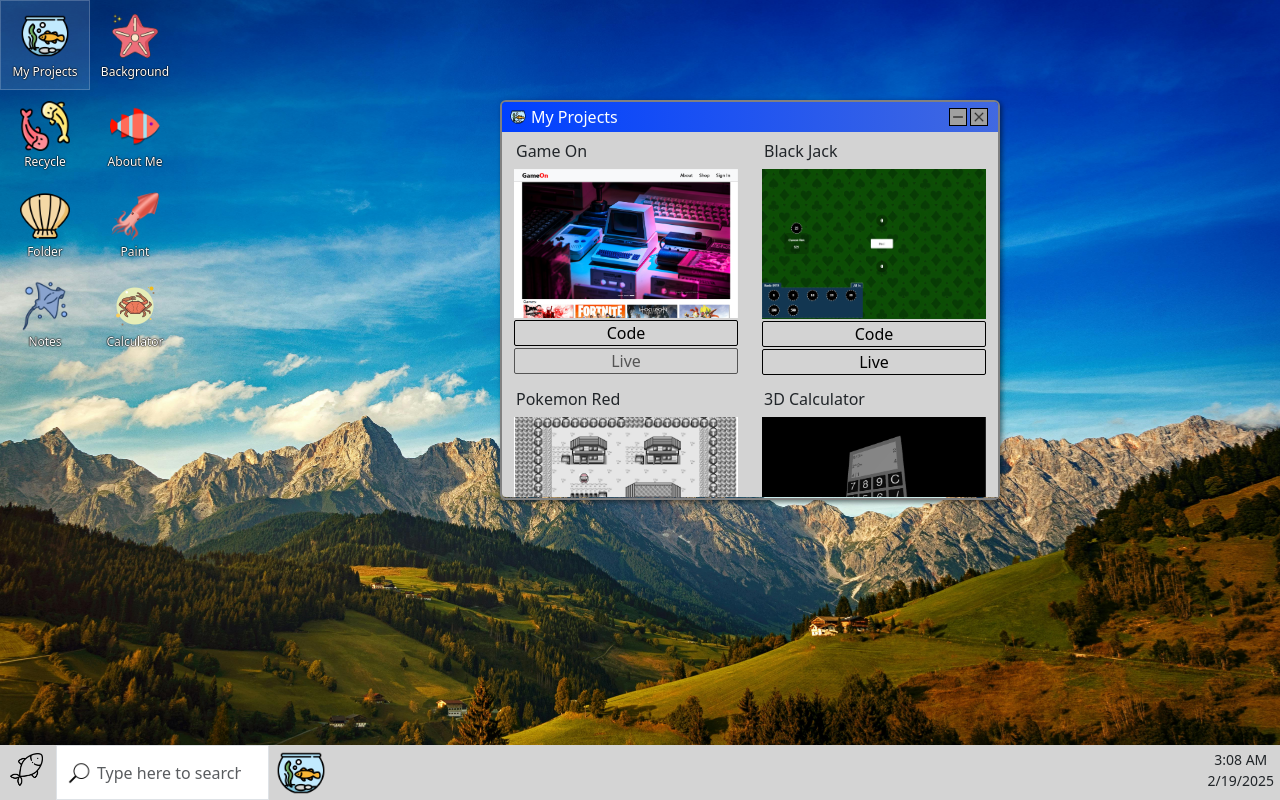
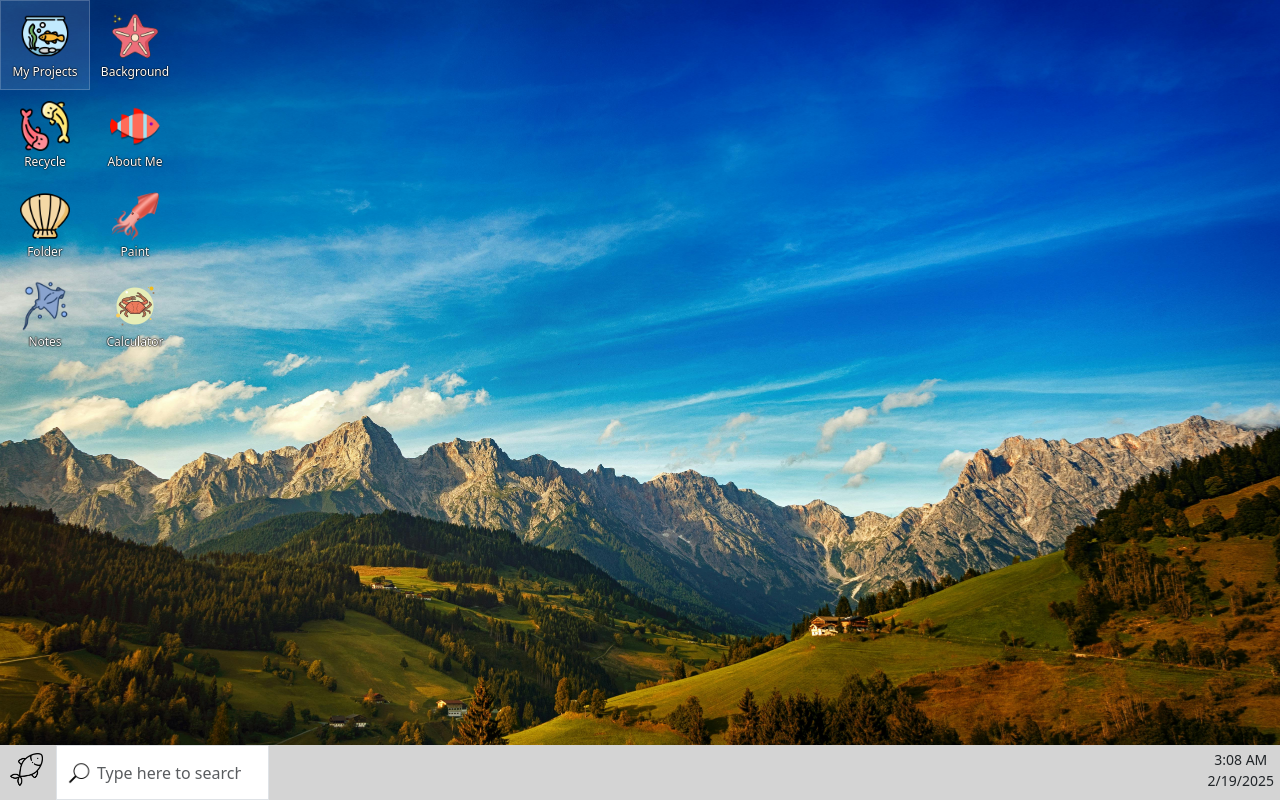
Before and after one commit to TheLvableMrFish/Fish_OS, a React (Create React App) app: page / in a window 1280 px wide. Built offline with nearby package versions, Linux system fonts and the light colour scheme.

Commit message:
Edited MyProjects so that when the live or code link have 'n/a' its a div with no link, edited the applications_data to reflect the new width and height of the window of MyProjects.js

```diff
--- a/src/Apps/MyProjects.js
+++ b/src/Apps/MyProjects.js
@@ -17,18 +17,27 @@ const MyProjects =({})=>{
                         <img className='my-project-img img-fluid' src={`./projects/${project.img}.png`} />
                         <div className='my-project-btns row'>
 
-                        {}
-                        <a
-                            className={`my-project-code my-project-btn ${project.code_link === 'n/a' ? 'my-project-not-active' : ''}`}
-                            target='_blank'
-                            href={project.code_link != 'n/a' ? project.code_link : '#'}
-                        >Code</a>
-                        <a
-                            className={`my-project-live my-project-btn ${project.host_link === 'n/a' ? 'my-project-not-active' : ''}`}
-                            target='_blank'
-                            href={project.host_link != 'n/a' ? project.host_link : '#'}
-                        >Live</a>
+                        {project.code_link === 'n/a' ?
+                            <div
+                                className={`my-project-code my-project-btn  my-project-not-active`}
+                            >Code</div> :
+                            <a
+                                className={`my-project-code my-project-btn`}
+                                target='_blank'
+                                href={project.code_link}
+                            >Code</a>
+                        }
 
+                        {project.host_link === 'n/a' ?
+                            <div
+                                className={`my-project-code my-project-btn  my-project-not-active`}
+                            >Live</div> :
+                            <a
+                                className={`my-project-code my-project-btn`}
+                                target='_blank'
+                                href={project.host_link}
+                            >Live</a>
+                        }
                         </div>
                     </div>
                 ))
--- a/src/Data/applications_data.js
+++ b/src/Data/applications_data.js
@@ -15,7 +15,8 @@ export const application_data = [
         row: 0,
         col: 0,
         app: <MyProjects />,
-
+        width: 500,
+        height: 400,
     },
     {
         id: 2,
--- a/src/Pages/Desktop.js
+++ b/src/Pages/Desktop.js
@@ -91,17 +91,17 @@ const Desktop =()=>{
         //     height: 400,
         //     key: 6
         // }
-        {
-            id: 1,
-            title: 'My Projects',
-            x: 500, y: 100,
-            zIndex: 1,
-            img: 'my_computer',
-            content: <MyProjects />,
-            width: 500,
-            height: 400,
-            key: 1
-        }
+        // {
+        //     id: 1,
+        //     title: 'My Projects',
+        //     x: 500, y: 100,
+        //     zIndex: 1,
+        //     img: 'my_computer',
+        //     content: <MyProjects />,
+        //     width: 500,
+        //     height: 400,
+        //     key: 1
+        // }
     ])
 
     useEffect(()=>{
```
